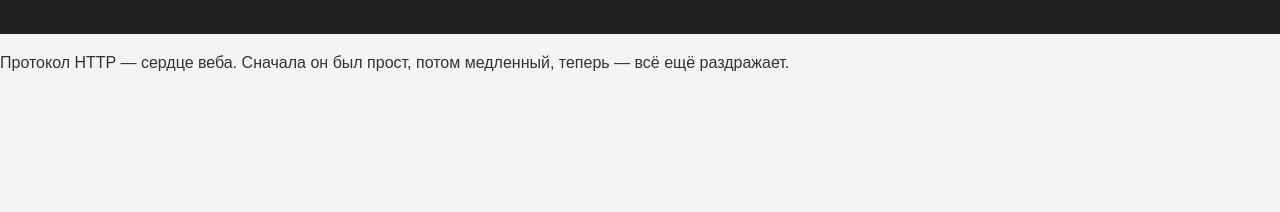
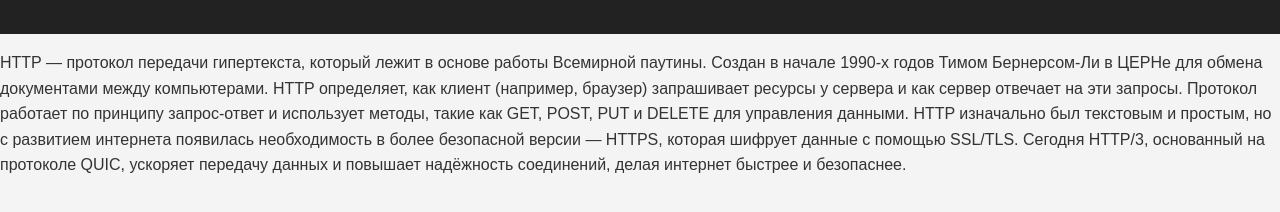
Before and after one commit to Kinar7/WWW, a plain HTML site: page http_versions.html in a window 1280 px wide. Shown: the part 92-304 px from the top of the page. Drawn offline with Linux system fonts and the light colour scheme.

Commit message:
Update http_versions.html

```diff
--- a/http_versions.html
+++ b/http_versions.html
@@ -8,7 +8,7 @@
 <body>
     <header><h1>HTTP 1.0, 1.1, 2, 3</h1></header>
     <main>
-        <p>Протокол HTTP — сердце веба. Сначала он был прост, потом медленный, теперь — всё ещё раздражает.</p>
+        <p>HTTP — протокол передачи гипертекста, который лежит в основе работы Всемирной паутины. Создан в начале 1990-х годов Тимом Бернерсом-Ли в ЦЕРНе для обмена документами между компьютерами. HTTP определяет, как клиент (например, браузер) запрашивает ресурсы у сервера и как сервер отвечает на эти запросы. Протокол работает по принципу запрос-ответ и использует методы, такие как GET, POST, PUT и DELETE для управления данными. HTTP изначально был текстовым и простым, но с развитием интернета появилась необходимость в более безопасной версии — HTTPS, которая шифрует данные с помощью SSL/TLS. Сегодня HTTP/3, основанный на протоколе QUIC, ускоряет передачу данных и повышает надёжность соединений, делая интернет быстрее и безопаснее.</p>
     </main>
 </body>
 </html>
```
